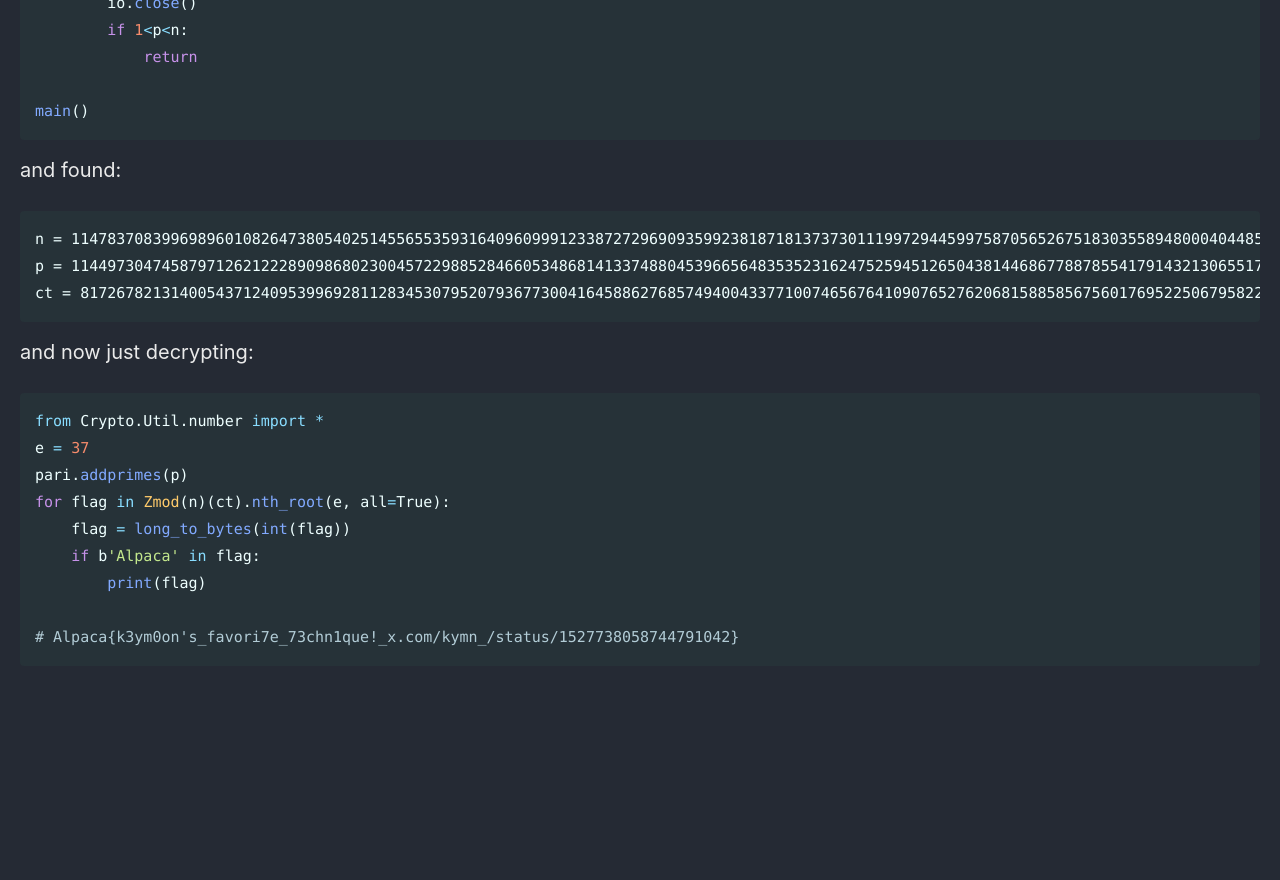
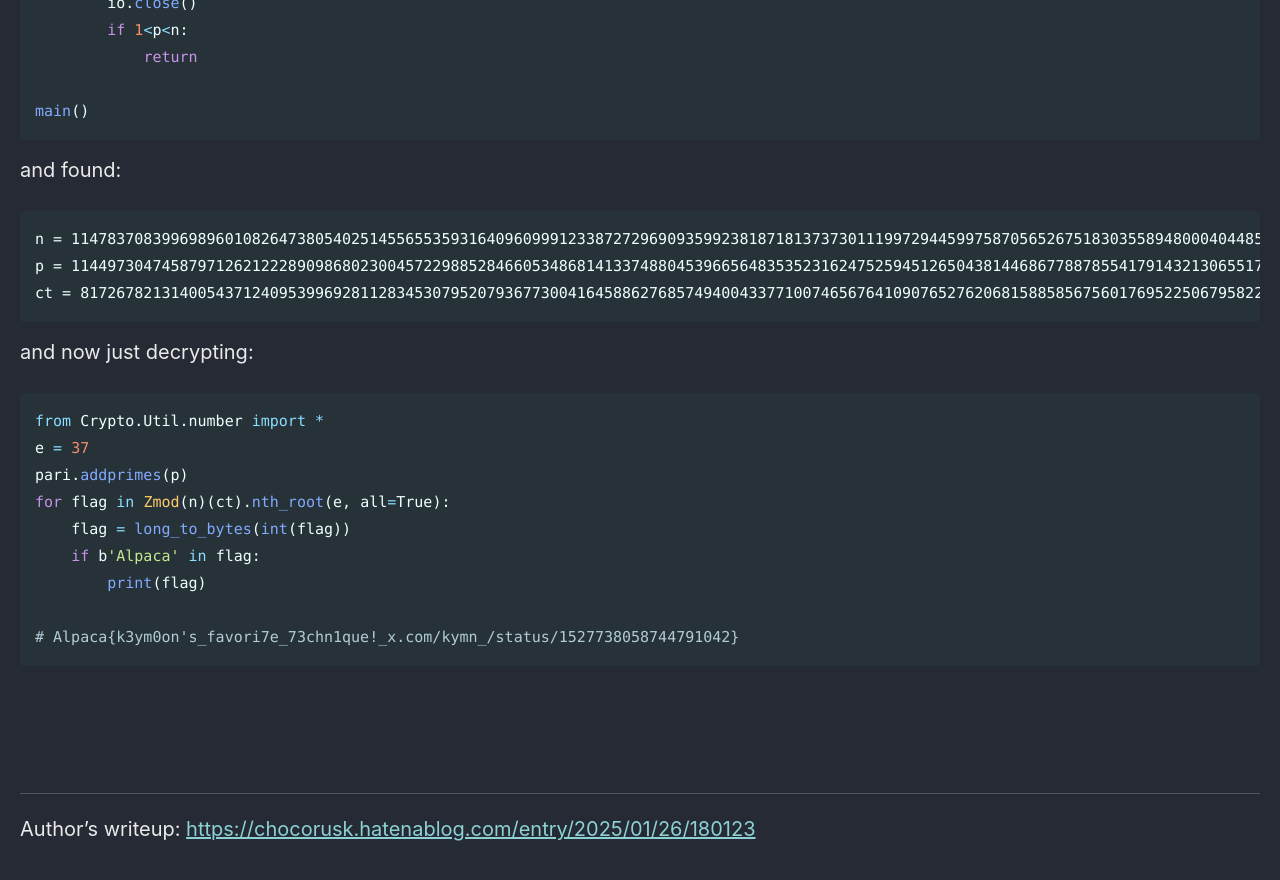
Before and after one commit to Connor-McCartney/Connor-McCartney.github.io, a Jekyll site: the page built from _pages/cryptography/other/AlpacaHack2025.md, in a window 1280 px wide and 900 px high, scrolled down 5585 px. Shown: the top 880 px of the window. Built offline with Jekyll 4.4.1, drawn with Linux system fonts in a browser that asks for light colours; cached includes are drawn as plain includes; before the commit the page ends 6296 px from its top, so only the background shows below that.

Commit message:
Update AlpacaHack2025.md

````diff
--- a/_pages/cryptography/other/AlpacaHack2025.md
+++ b/_pages/cryptography/other/AlpacaHack2025.md
@@ -247,3 +247,12 @@ for flag in Zmod(n)(ct).nth_root(e, all=True):
 
 # Alpaca{k3ym0on's_favori7e_73chn1que!_x.com/kymn_/status/1527738058744791042}
 ```
+
+
+<br>
+
+<br>
+
+---
+
+Author's writeup: <https://chocorusk.hatenablog.com/entry/2025/01/26/180123>
````
